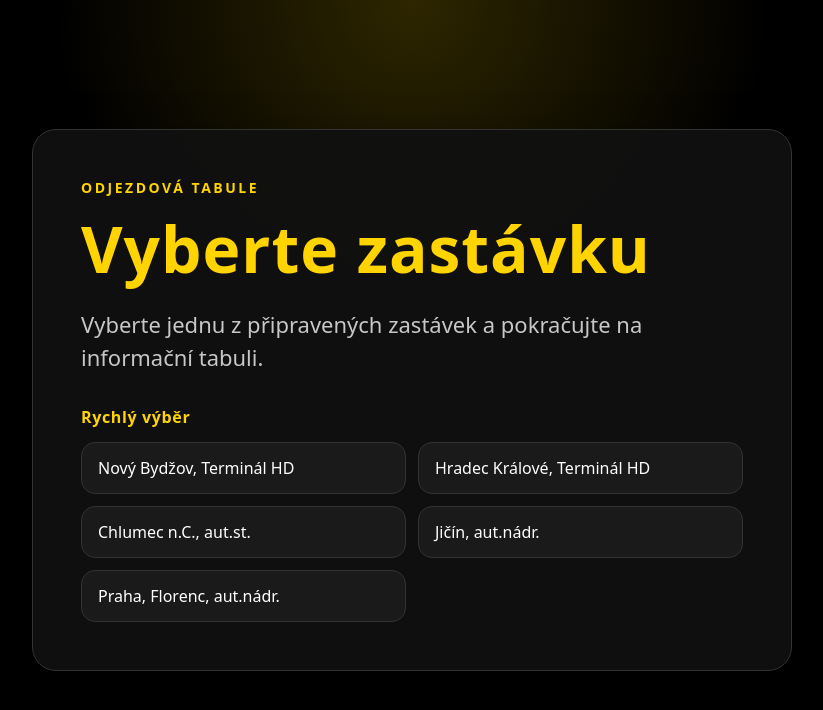
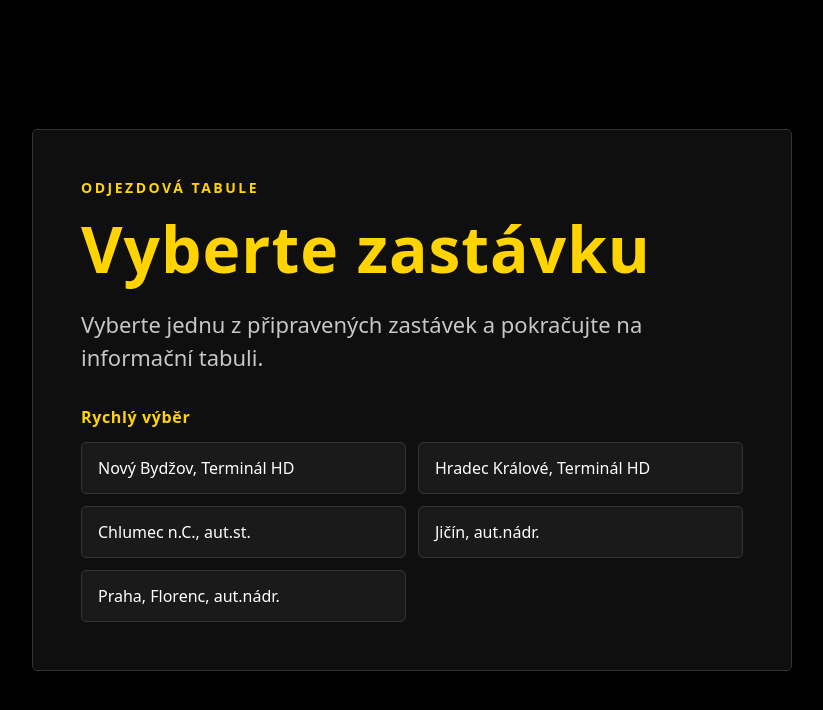
Before and after one commit to ultronstudio/bus-tabule, a Next.js app: page / in a window 1280 px wide. Shown: the top 710 px of the page, without its empty margins (228-1051 px from the left). Built offline with nearby package versions, Linux system fonts and the light colour scheme.

Commit message:
fix: update landing card and quick stop button styles for consistency

```diff
--- a/app/globals.css
+++ b/app/globals.css
@@ -28,16 +28,13 @@ a {
   align-items: center;
   justify-content: center;
   padding: 24px;
-  background:
-    radial-gradient(circle at top, rgba(255, 212, 0, 0.18), transparent 35%),
-    #000;
 }
 
 .landing-card {
   width: min(100%, 760px);
   padding: clamp(24px, 5vw, 48px);
   border: 1px solid #333;
-  border-radius: 24px;
+  border-radius: 5px;
   background: rgba(16, 16, 16, 0.95);
   box-shadow: 0 18px 50px rgba(0, 0, 0, 0.45);
 }
@@ -66,8 +63,7 @@ a {
 }
 
 .quick-stop-button {
-  border: none;
-  border-radius: 14px;
+  border-radius: 5px;
   cursor: pointer;
   padding: 14px 16px;
   background: #1a1a1a;
```
